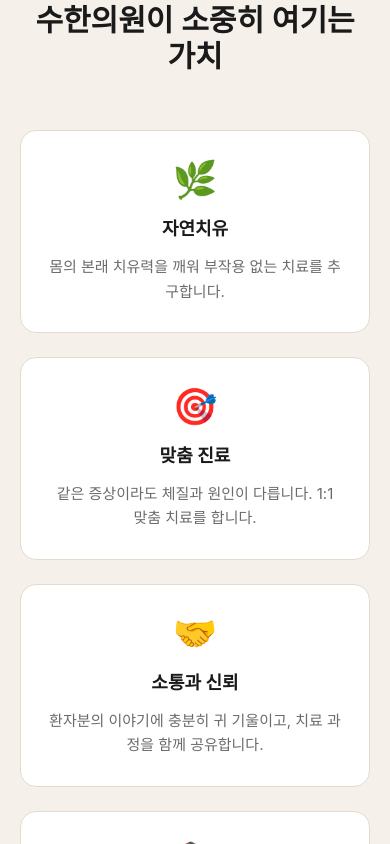
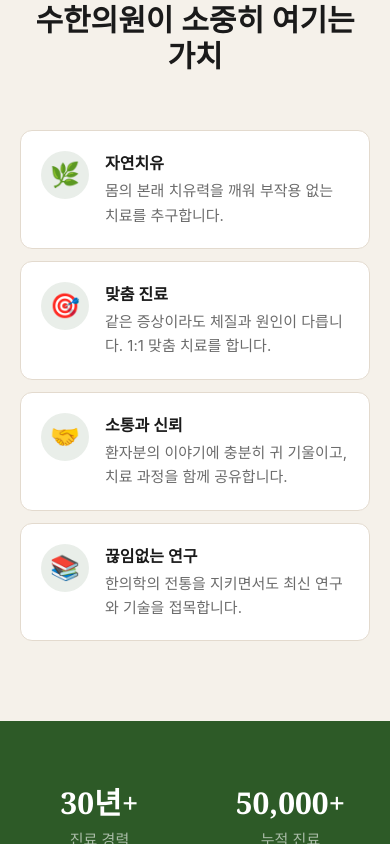
Before and after one commit to annazionpapa/korean-medicine-website, a Next.js app: page /about in a window 390 px wide. Shown: the part 1380-2224 px from the top of the page. Built offline with nearby package versions, Linux system fonts and the light colour scheme; a web font is replaced by a local one.

Commit message:
fix: 소개 페이지 가치 섹션 모바일 레이아웃 개선
- 모바일: 아이콘+텍스트 가로 카드 형태 (콤팩트)
- 데스크톱/태블릿: 기존 2x2/4칸 그리드 유지

Co-Authored-By: Claude Opus 4.6 <noreply@anthropic.com>

```diff
--- a/src/app/about/page.tsx
+++ b/src/app/about/page.tsx
@@ -92,8 +92,8 @@ export default function AboutPage() {
               </div>
             </ScrollReveal>
 
-            <div className="grid sm:grid-cols-2 lg:grid-cols-4 gap-6">
-              {[
+            {(() => {
+              const values = [
                 {
                   icon: "🌿",
                   title: "자연치유",
@@ -114,7 +114,12 @@ export default function AboutPage() {
                   title: "끊임없는 연구",
                   desc: "한의학의 전통을 지키면서도 최신 연구와 기술을 접목합니다.",
                 },
-              ].map((value, i) => (
+              ];
+              return (
+                <>
+                  {/* Desktop/Tablet: 기존 그리드 */}
+                  <div className="hidden sm:grid sm:grid-cols-2 lg:grid-cols-4 gap-6">
+                    {values.map((value, i) => (
                       <ScrollReveal key={value.title} delay={i + 1}>
                         <div className="bg-white rounded-2xl p-7 text-center h-full border border-sand-dark">
                           <span className="text-4xl">{value.icon}</span>
@@ -124,6 +129,26 @@ export default function AboutPage() {
                       </ScrollReveal>
                     ))}
                   </div>
+
+                  {/* Mobile: 가로 카드 */}
+                  <div className="sm:hidden space-y-3">
+                    {values.map((value, i) => (
+                      <ScrollReveal key={value.title} delay={Math.min(i + 1, 3)}>
+                        <div className="bg-white rounded-xl p-5 border border-sand-dark flex items-start gap-4">
+                          <div className="w-12 h-12 rounded-full bg-forest/10 flex items-center justify-center flex-shrink-0">
+                            <span className="text-2xl">{value.icon}</span>
+                          </div>
+                          <div className="flex-1">
+                            <h3 className="text-base font-semibold text-ink">{value.title}</h3>
+                            <p className="mt-1 text-sm text-ink-muted leading-relaxed">{value.desc}</p>
+                          </div>
+                        </div>
+                      </ScrollReveal>
+                    ))}
+                  </div>
+                </>
+              );
+            })()}
           </div>
         </section>
 
```
Lines whose indentation alone changed are shown as unchanged.
